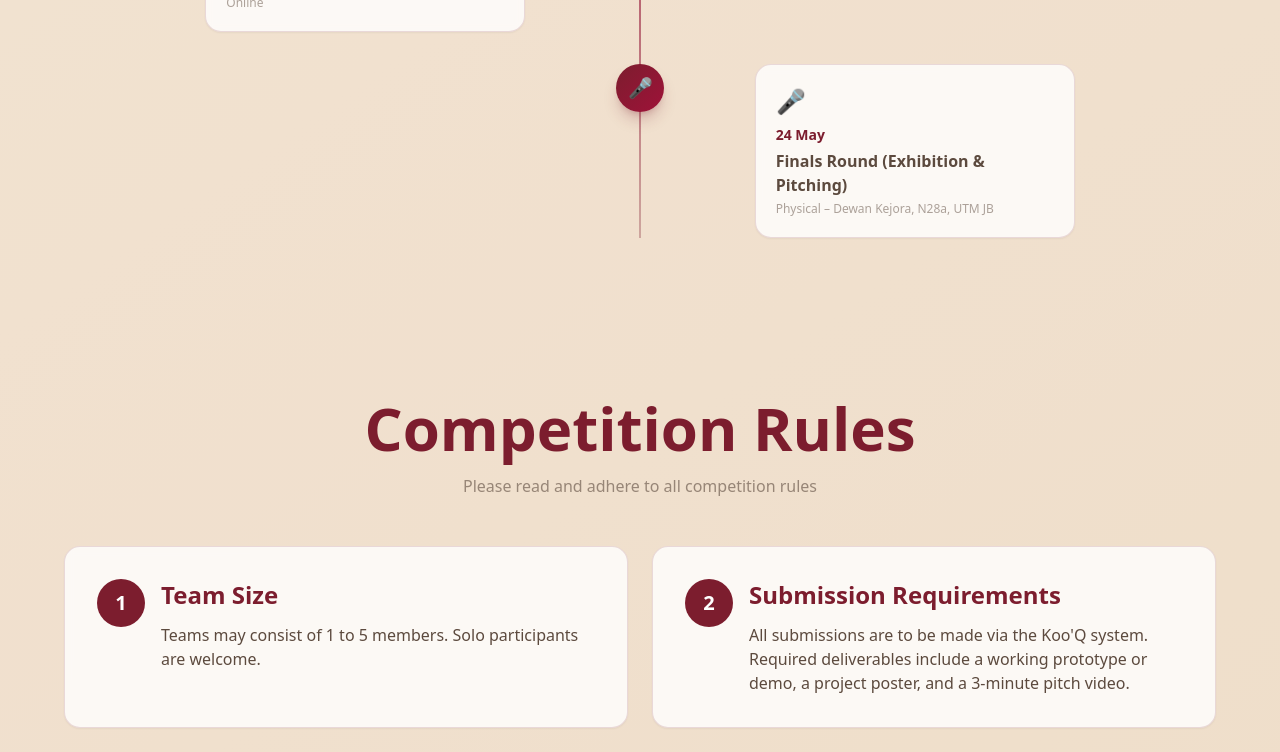
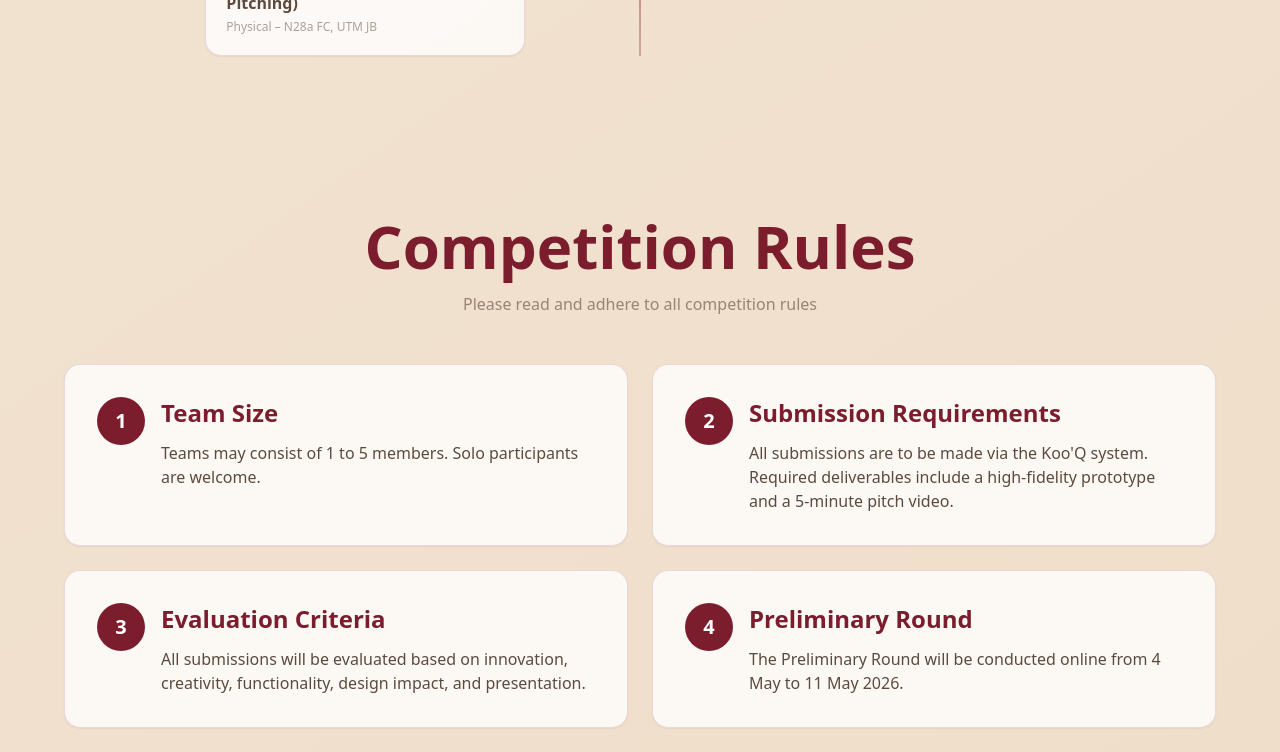
Before and after one commit to KaungSiThu-Sallius/UTM-Hackathon, a React (Vite) app: page / in a window 1280 px wide. Shown: the part 2500-3252 px from the top of the page. Built offline with nearby package versions, Linux system fonts and the light colour scheme.

Commit message:
Fix event dates and update submission requirements

```diff
--- a/src/components/RegistrationModal.jsx
+++ b/src/components/RegistrationModal.jsx
@@ -30,11 +30,11 @@ const SubmissionModal = ({ isOpen, onClose }) => {
                     <ul className="space-y-1.5 text-hackathon-gray text-sm">
                         <li className="flex items-start gap-2">
                             <span className="text-hackathon-wine mt-0.5">•</span>
-                            GitHub repository link (prototype source code)
+                            High-fidelity prototype
                         </li>
                         <li className="flex items-start gap-2">
                             <span className="text-hackathon-wine mt-0.5">•</span>
-                            5-minute Youtube video (public or unlisted)
+                            5-minute video
                         </li>
                     </ul>
                 </div>
--- a/src/eventData.js
+++ b/src/eventData.js
@@ -28,9 +28,8 @@ export const eventData = {
         { date: "2 Mar – 30 Apr", label: "Registration", mode: "Online", icon: "📋" },
         { date: "9 Mar – 3 May", label: "Workshops", mode: "Online", icon: "🛠️" },
         { date: "4 May", label: "Opening Ceremony & Participant Briefing", mode: "Online", icon: "🎉" },
-        { date: "4 – 10 May", label: "Preliminary Round", mode: "Online", icon: "💻" },
-        { date: "18 – 24 May", label: "Finals Round", mode: "Online", icon: "🏆" },
-        { date: "24 May", label: "Finals Round (Exhibition & Pitching)", mode: "Physical – Dewan Kejora, N28a, UTM JB", icon: "🎤" },
+        { date: "4 – 11 May", label: "Preliminary Round", mode: "Online", icon: "💻" },
+        { date: "23 May", label: "Finals Round (Exhibition & Pitching)", mode: "Physical – N28a FC, UTM JB", icon: "🎤" },
     ],
 
     // Rules Section
@@ -41,7 +40,7 @@ export const eventData = {
         },
         {
             title: "Submission Requirements",
-            description: "All submissions are to be made via the Koo'Q system. Required deliverables include a working prototype or demo, a project poster, and a 3-minute pitch video.",
+            description: "All submissions are to be made via the Koo'Q system. Required deliverables include a high-fidelity prototype and a 5-minute pitch video.",
         },
         {
             title: "Evaluation Criteria",
@@ -49,7 +48,7 @@ export const eventData = {
         },
         {
             title: "Preliminary Round",
-            description: "The Preliminary Round will be conducted online from 4 May to 10 May 2026.",
+            description: "The Preliminary Round will be conducted online from 4 May to 11 May 2026.",
         },
         {
             title: "Rule Violations",
@@ -65,7 +64,7 @@ export const eventData = {
         },
         {
             question: "Where and when the event will be held?",
-            answer: "• 9/3 - 3/5 : Workshop (Online)\n• 4/5 : Opening Ceremony & Participant Briefing (Online)\n• 4/5 - 10/5 : Preliminary Round (Online)\n• 18/5 - 24/5 : Final Round (Online)\n• 24/5 : Grand Final (Dewan Kejora N28a, UTM JB)."
+            answer: "• 9/3 - 3/5 : Workshop (Online)\n• 4/5 : Opening Ceremony & Participant Briefing (Online)\n• 4/5 - 11/5 : Preliminary Round (Online)\n• 23/5 : Final Round & Closing Ceremony (N28a FC, UTM JB)."
         },
         {
             question: "How do I get to UTMJB if I’m not a student from UTM",
```
